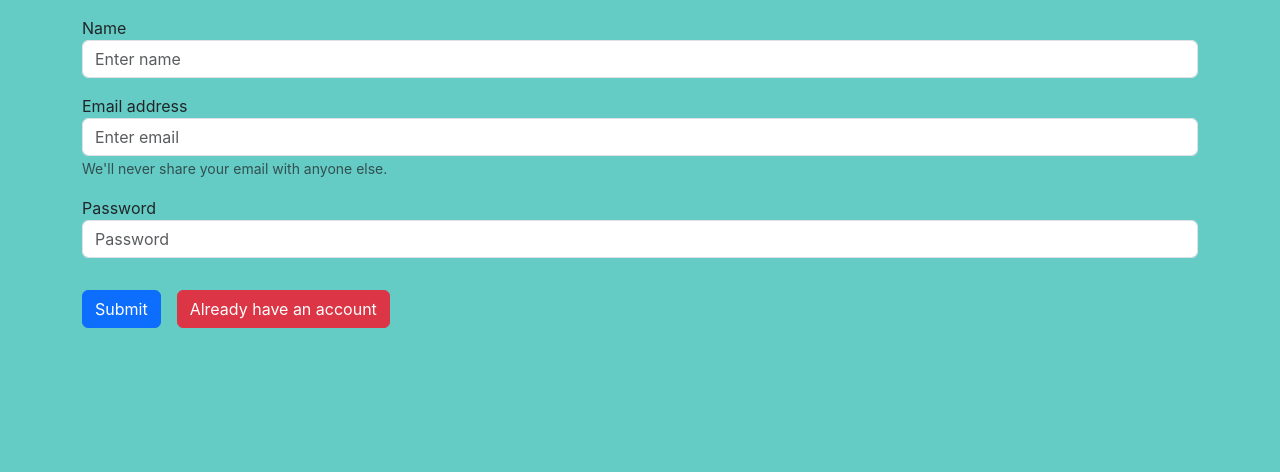
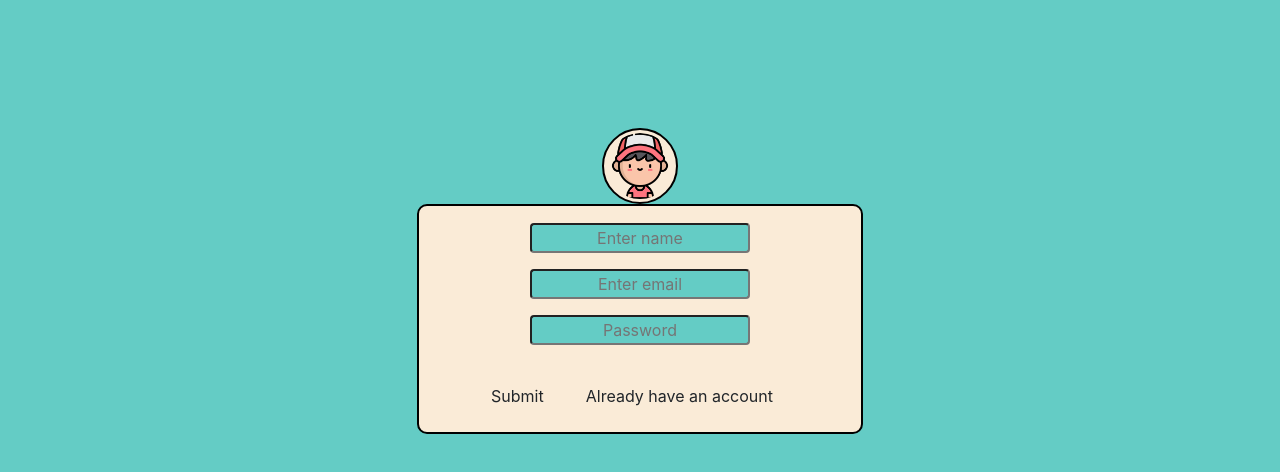
Before and after one commit to Ritik-raj7541/Online-food-ordering-platform, a React (Create React App) app: page /register in a window 1280 px wide. Shown: the top 472 px of the page. Built offline with nearby package versions, Linux system fonts and the light colour scheme.

Commit message:
change in login and register page look

```diff
--- a/src/components/Navbar.js
+++ b/src/components/Navbar.js
@@ -76,7 +76,8 @@ export default function Navbar() {
                   </Link>
                   <ul
                     className="dropdown-menu btn btn-secondary "
-                    style={{ "--bs-dropdown-min-width": "1rem" }}
+                    style={{ "--bs-dropdown-min-width": "1rem", background:"antiquewhite" }}
+
                   >
                     <li className="notification">
                       <Link className="dropdown-item" to="/myCart">
--- a/src/components/css/App.css
+++ b/src/components/css/App.css
@@ -126,3 +126,41 @@
 .category-name{
       color: #053B50;;
 }
+
+/* login container */
+.entry-container{
+      margin-top: 10%;
+}
+.logo-container{
+      text-align: center;
+      /* width: auto; */
+}
+.login-container{
+
+      /* top: 50%;
+      left: 50%; */
+      width: 40%;
+      border: 2px solid black;
+      border-radius: 10px;
+      padding: 1px 1px;
+      text-align: center;
+      background-color: antiquewhite;
+}
+.input{
+      text-align: center;
+      width: 50%;
+      /* margin:auto 10px; */
+      border-radius: 4px;
+      padding: 1px 1px;
+      background-color:#64CCC5;
+      color: white;
+}
+.login-image{
+      z-index: 10;
+      width: 7%;
+      height: 7%;
+      border: 2px solid black;
+      border-radius: 50%;
+      background-color: antiquewhite;
+      padding: 3px;
+}
--- a/src/helpers.js/Items/ItemsDetails.js
+++ b/src/helpers.js/Items/ItemsDetails.js
@@ -8,7 +8,7 @@ export default function ItemsDetails(props) {
       <div className="row">
         {items.map((item) => (
           <div className="col">
-            <div className="card mx-2 my-2" style={{ width: "18rem" }}>
+            <div className="card mx-2 my-2" style={{ width: "18rem", background:"antiquewhite" }}>
               <img
                 src={item.img}
                 alt={item.name}
--- a/src/helpers.js/Items/ItemsSelection.js
+++ b/src/helpers.js/Items/ItemsSelection.js
@@ -79,7 +79,6 @@ export default function ItemsSelection(props) {
     await handleItemAdding() ;
   } ;
 
-
   return (
     <div>
       <div className="container row">
@@ -88,6 +87,7 @@ export default function ItemsSelection(props) {
             name=""
             id=""
             className="item-details"
+            style={{background:"antiquewhite"}}
             onChange={(e) => setQty(e.target.value)}
           >
             {Array.from(Array(10), (e, i) => {
@@ -106,12 +106,13 @@ export default function ItemsSelection(props) {
             id=""
             className="item-details"
             ref={priceRef}
+            style={{background:"antiquewhite"}}
             onChange={(e) => setSize(e.target.value)}
           >
             {priceOption.map((data) => {
               if (data !== "_id")
                 return (
-                  <option key={data} value={data}>
+                  <option key={data} value={data} >
                     {data}
                   </option>
                 );
--- a/src/screens/Login.js
+++ b/src/screens/Login.js
@@ -1,9 +1,10 @@
 import React, { useState } from "react";
 import { Link, useNavigate } from "react-router-dom";
+import a from "../pictures/delivery-boy.png" ;
 import axios from "axios";
 
 export default function Login() {
-  let navigate = useNavigate() ;
+  let navigate = useNavigate();
   const [credentials, setcredentials] = useState({
     email: "",
     password: "",
@@ -18,54 +19,55 @@ export default function Login() {
       "http://localhost:5000/api/customer/login",
       credentials
     );
-    if(response.status === 200){
-      localStorage.setItem("authToken",response.data.accessToken) ;
-      localStorage.setItem("userEmail", credentials.email) ;
-      navigate('/') ;
+    if (response.status === 200) {
+      localStorage.setItem("authToken", response.data.accessToken);
+      localStorage.setItem("userEmail", credentials.email);
+      navigate("/");
     }
   };
 
-
   return (
-    <div className="container">
+    <div className="container entry-container">
+      <div className="container logo-container">
+        <img src={a} alt="" className="login-image"/>
+      </div>
+      <div className="container login-container ">
         <form onSubmit={handleSubmission}>
           <div className="form-group my-3">
-          <label htmlFor="exampleInputEmail1">Email address</label>
+            {/* <label htmlFor="exampleInputEmail1">Email address</label> */}
             <input
               type="email"
-            className="form-control"
+              className="input"
               id="exampleInputEmail1"
               aria-describedby="emailHelp"
-            placeholder="Enter email"
+              placeholder=" Email Id"
               name="email"
               value={credentials.email}
               onChange={onChange}
             />
-          <small id="emailHelp" className="form-text text-muted">
-            We'll never share your email with anyone else.
-          </small>
           </div>
           <div className="form-group my-3">
-          <label htmlFor="exampleInputPassword1">Password</label>
             <input
               type="password"
-            className="form-control"
+              className="input"
               id="exampleInputPassword1"
-            placeholder="Password"
+              placeholder=" Password"
               name="password"
               value={credentials.password}
               onChange={onChange}
             />
           </div>
 
-        <button type="submit" className="btn btn-primary my-3">
+          <button type="submit" className="btn  m-3">
             Login
           </button>
-        <Link to="/register" className="btn btn-danger m-3">
+          <Link to="/register" className="btn  m-3">
             {" "}
             I have no account{" "}
           </Link>
         </form>
+        {/* <div className="">pic</div> */}
+      </div>
     </div>
   );
 }
--- a/src/screens/Register.js
+++ b/src/screens/Register.js
@@ -1,5 +1,6 @@
 import React, { useState } from "react";
 import { Link } from "react-router-dom";
+import a from "../pictures/delivery-boy.png"
 import axios from "axios";
 
 export default function Register() {
@@ -22,13 +23,17 @@ export default function Register() {
   };
   return (
     <>
-      <div className="container">
+      <div className="container entry-container">
+        <div className="container logo-container">
+        <img src={a} alt="" className="login-image"/>
+        </div>
+        <div className="container login-container">
           <form onSubmit={handleSubmission}>
             <div className="form-group my-3">
-            <label htmlFor="exampleInputEmail1">Name</label>
+              {/* <label htmlFor="exampleInputEmail1">Name</label> */}
               <input
                 type="text"
-              className="form-control"
+                className="input"
                 id="exampleInputName1"
                 aria-describedby="emailHelp"
                 placeholder="Enter name"
@@ -38,10 +43,10 @@ export default function Register() {
               />
             </div>
             <div className="form-group my-3">
-            <label htmlFor="exampleInputEmail1">Email address</label>
+              {/* <label htmlFor="exampleInputEmail1">Email address</label> */}
               <input
                 type="email"
-              className="form-control"
+                className="input"
                 id="exampleInputEmail1"
                 aria-describedby="emailHelp"
                 placeholder="Enter email"
@@ -49,15 +54,12 @@ export default function Register() {
                 value={credentials.email}
                 onChange={onChange}
               />
-            <small id="emailHelp" className="form-text text-muted">
-              We'll never share your email with anyone else.
-            </small>
             </div>
             <div className="form-group my-3">
-            <label htmlFor="exampleInputPassword1">Password</label>
+              {/* <label htmlFor="exampleInputPassword1">Password</label> */}
               <input
                 type="password"
-              className="form-control"
+                className="input"
                 id="exampleInputPassword1"
                 placeholder="Password"
                 name="password"
@@ -66,15 +68,16 @@ export default function Register() {
               />
             </div>
 
-          <button type="submit" className="btn btn-primary my-3">
+            <button type="submit" className="btn my-3">
               Submit
             </button>
-          <Link to="/login" className="btn btn-danger m-3">
+            <Link to="/login" className="btn m-3">
               {" "}
               Already have an account{" "}
             </Link>
           </form>
         </div>
+      </div>
     </>
   );
 }
```
Also changed, not shown: src/pictures/delivery-boy.png (added). Lines whose indentation alone changed are shown as unchanged.
